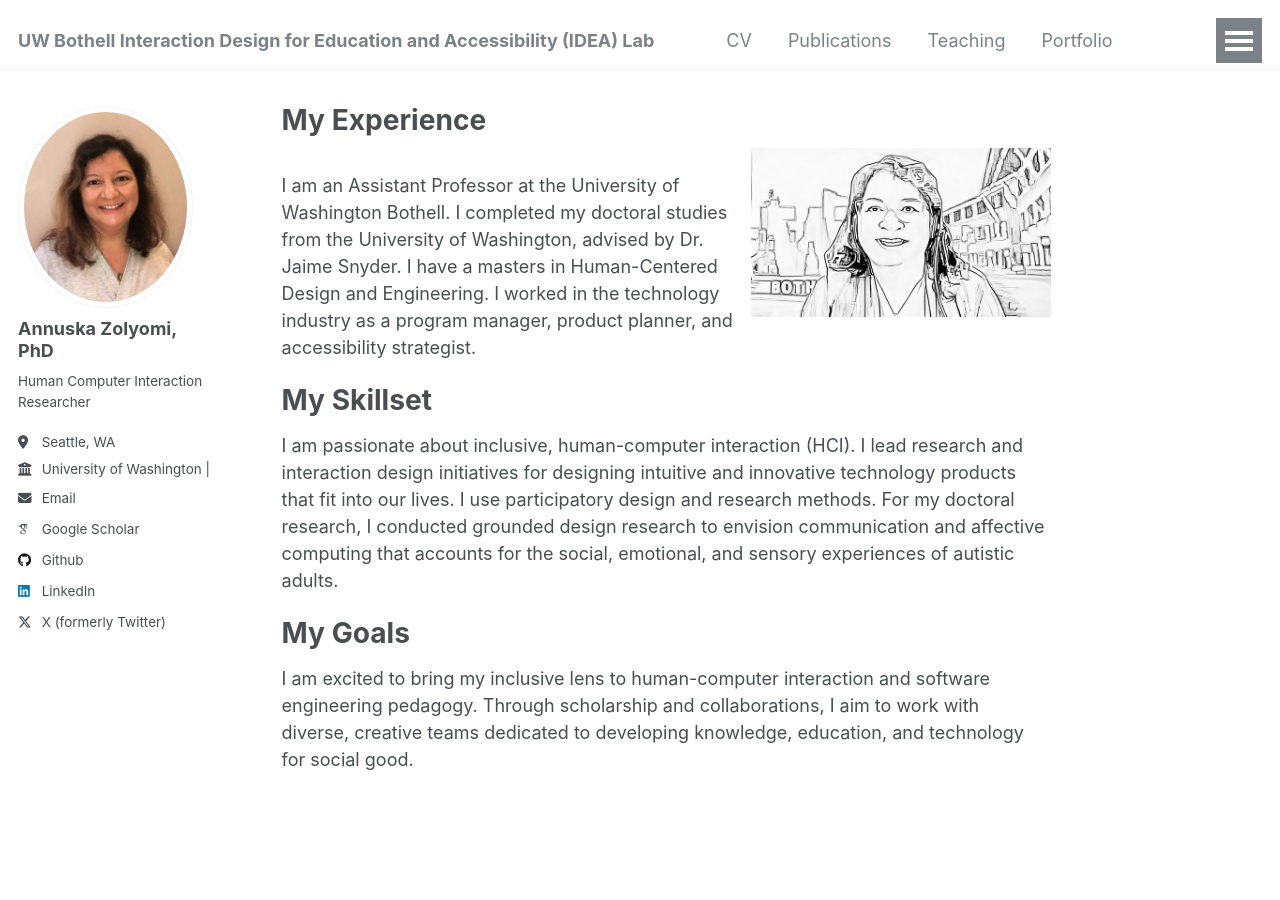
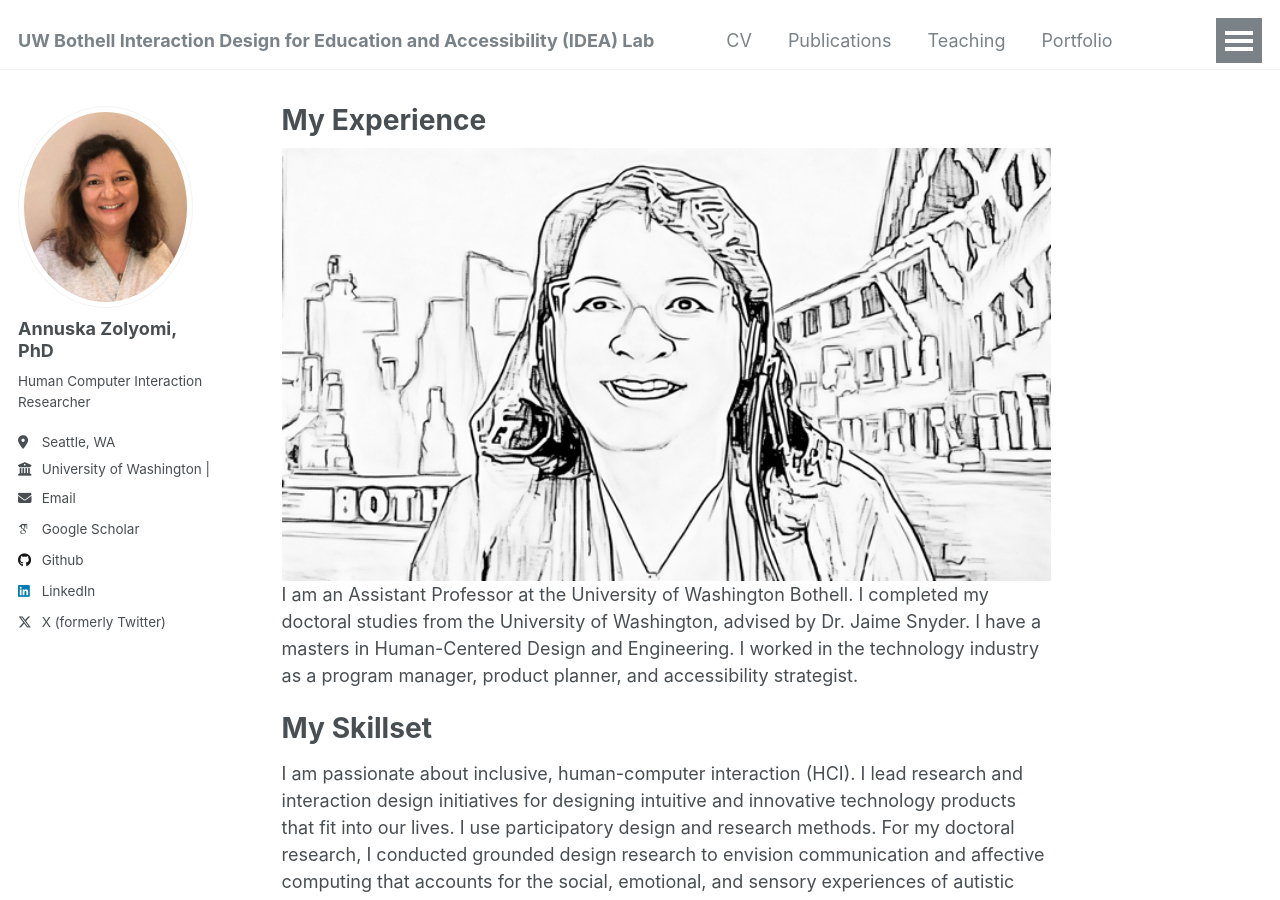
Before and after one commit to danper2024/APT, a Jekyll site: the page built from _pages/about.md, in a window 1280 px wide and 900 px high. Built offline with Jekyll 4.4.1, drawn with Linux system fonts in a browser that asks for light colours; some web fonts are replaced.

Commit message:
Update about.md
Signed-off-by: danper2024 <dan.perkins@outlook.com>

```diff
--- a/_pages/about.md
+++ b/_pages/about.md
@@ -7,7 +7,7 @@ redirect_from:
   - /about.html
 ---
 
-![Annuska Line Drawing](/images/AnnuskaZolyomi_lines.png){: .align-right width="300px"}
+![Image of Annuska Generated in Lines](https://github.com/danper2024/APT/blob/master/images/AnnuskaZolyomi_lines.png){: .align-right width="900px"}
 
 I am an Assistant Professor at the University of Washington Bothell. I completed my doctoral studies from the University of Washington, advised by Dr. Jaime Snyder.  I have a masters in Human-Centered Design and Engineering. I worked in the technology industry as a program manager, product planner, and accessibility strategist.
 
```
